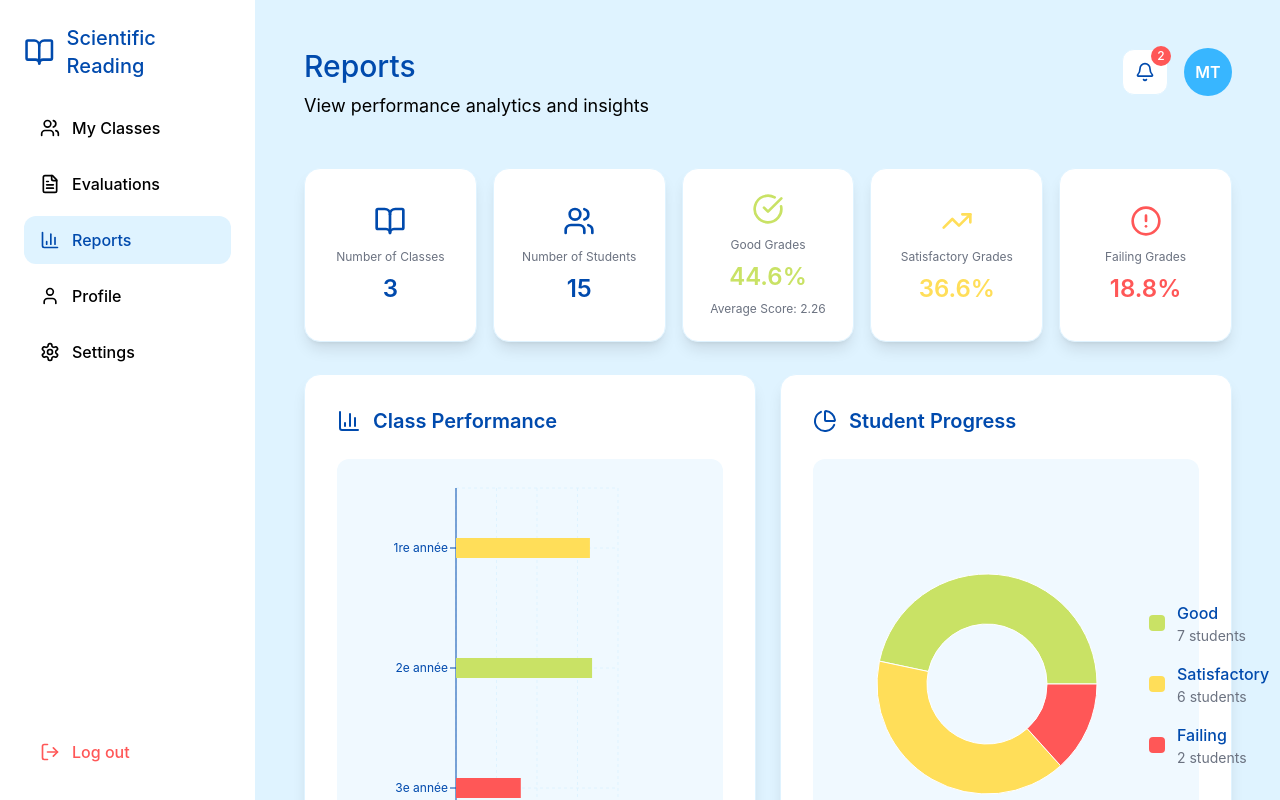
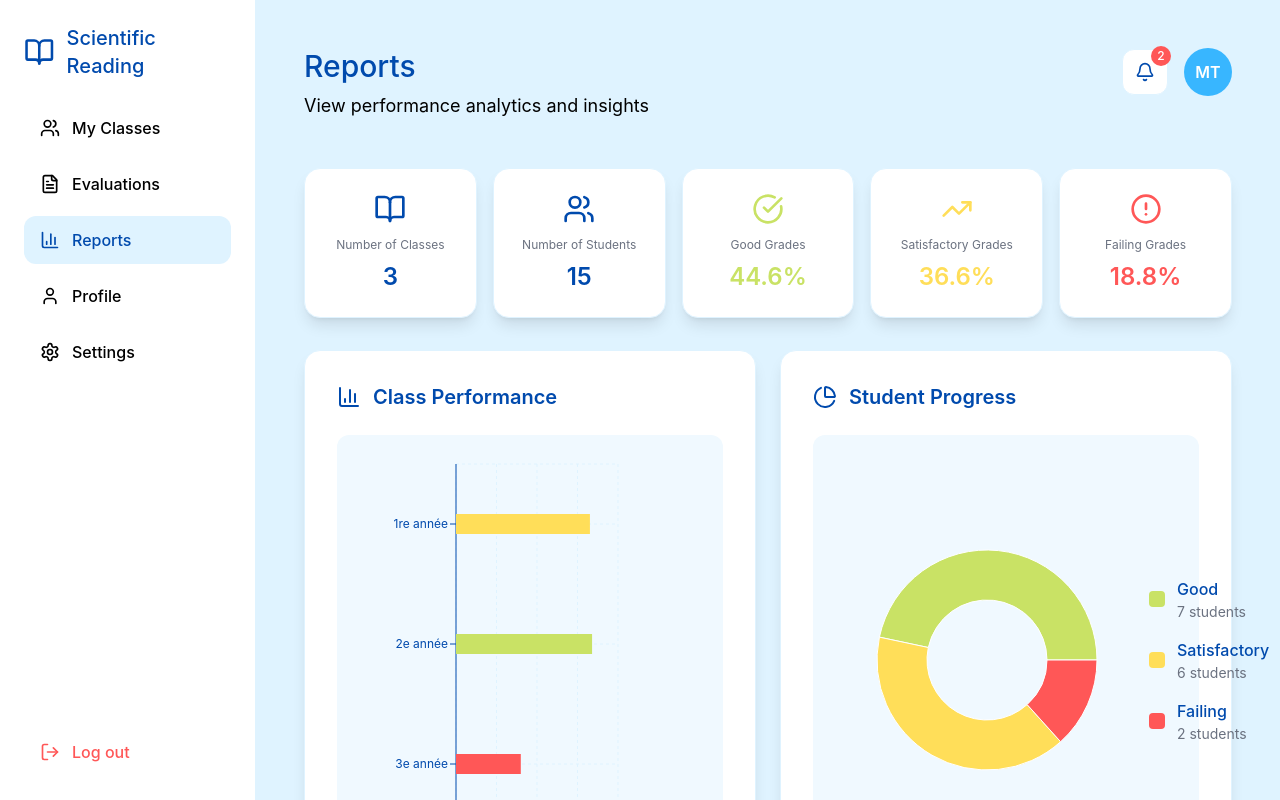
Before and after one commit to Jamelscott/scientific-reading, a React (Vite) app: page /rapports in a window 1280 px wide. Built offline with nearby package versions, Linux system fonts and the light colour scheme.

Commit message:
adjust reports page

```diff
--- a/public/locales/fr/translation.json
+++ b/public/locales/fr/translation.json
@@ -101,10 +101,7 @@
     "legend": {
       "success": "Réussite (Bien)",
       "adequate": "Adéquat",
-      "needsImprovement": "À améliorer",
-      "good": "Bien",
-      "satisfactory": "Satisfaisant",
-      "failing": "Insuffisant"
+      "needsImprovement": "À améliorer"
     }
   },
   "studentTracking": {
--- a/src/app/pages/ReportsPage.tsx
+++ b/src/app/pages/ReportsPage.tsx
@@ -285,9 +285,6 @@ export function ReportsPage() {
             <p className="text-2xl font-semibold" style={{ color: "#c9e265" }}>
               {calculateGradeDistribution().good}%
             </p>
-            <p style={{ color: "#6b7280" }} className="text-xs mt-2">
-              {t("reports.averageScore")}: {calculateAverageScore().score}
-            </p>
           </div>
 
           {/* Satisfactory Grades */}
@@ -549,9 +546,6 @@ export function ReportsPage() {
             <p className="text-3xl font-semibold" style={{ color: "#004aad" }}>
               {classes.length}
             </p>
-            <p style={{ color: "#6b7280" }} className="text-xs mt-2">
-              {t("reports.averageScore")}: {calculateAverageScore().score}
-            </p>
           </div>
         </div>
       </div>
```
